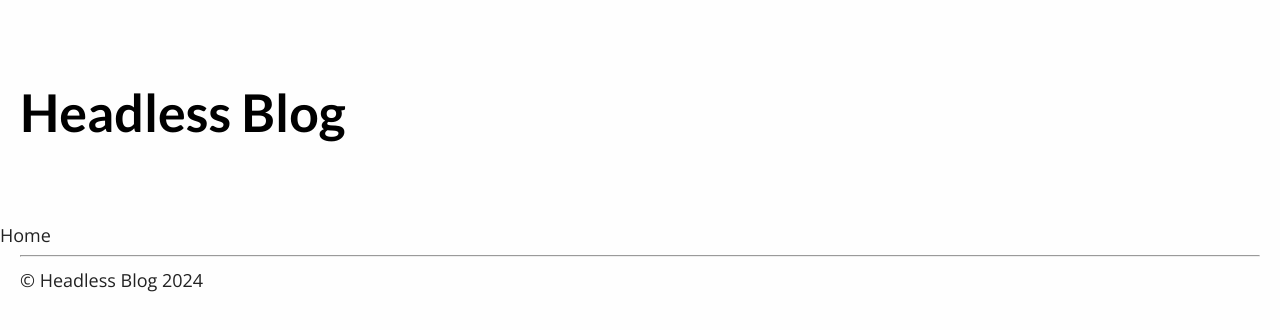
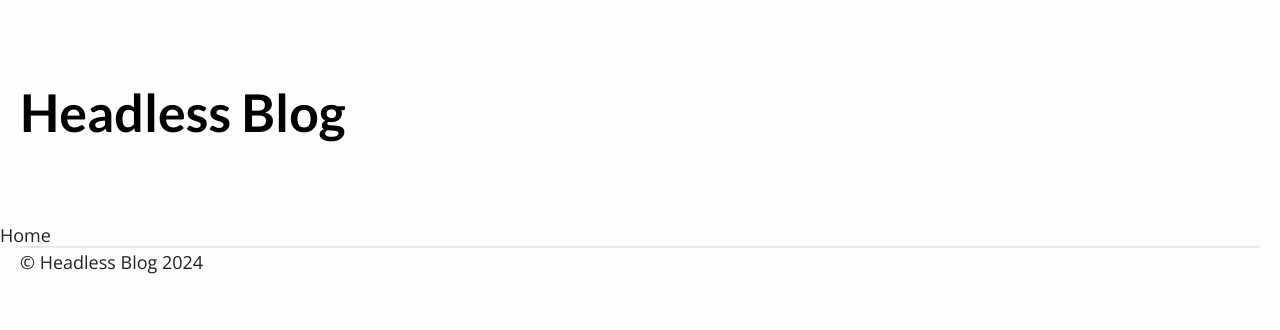
Before and after one commit to DumanskijPetrWork/headless-blog, a Next.js app in the folder client-nextjs/: page / in a window 1280 px wide. Shown: the top 330 px of the page. Built offline with nearby package versions, Linux system fonts and the light colour scheme.

Commit message:
add: hr styles

```diff
--- /dev/null
+++ b/client-nextjs/src/styles/hr.scss
@@ -0,0 +1,4 @@
+hr {
+	margin: 0;
+	border-color: rgba($color: #000, $alpha: 0.1);
+}
--- a/client-nextjs/src/styles/styles.scss
+++ b/client-nextjs/src/styles/styles.scss
@@ -2,5 +2,6 @@
 @import "global.scss";
 @import "grid.scss";
 @import "typography.scss";
+@import "hr.scss";
 
 @import "utils/spacings.scss";
```
